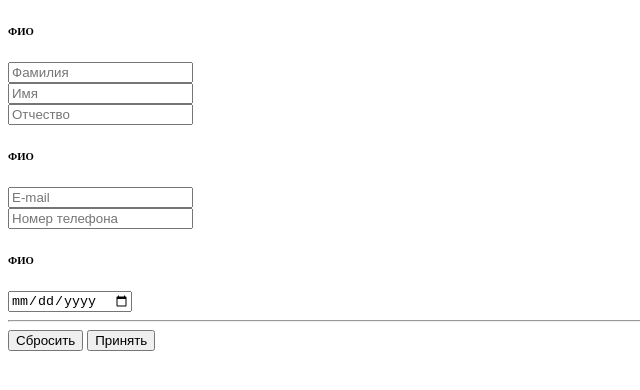
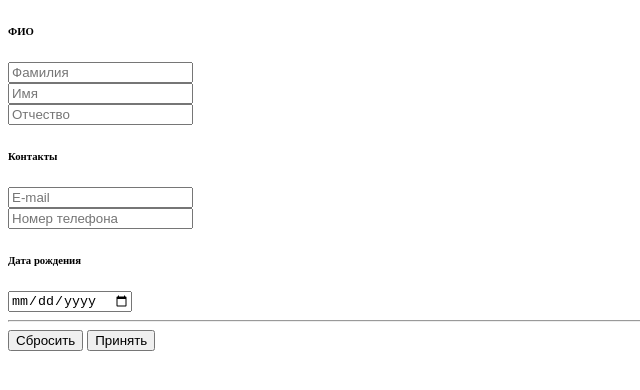
Before and after one commit to AlexType/simple-form, a plain HTML site: page index.html in a window 1280 px wide. Shown: the full height of the page, 0-640 px from the left. Drawn offline with Linux system fonts and the light colour scheme.

Commit message:
upd: form

```diff
--- a/index.html
+++ b/index.html
@@ -25,7 +25,7 @@
         </div>
       </div>
       <div class="form__group">
-        <h6 class="form__title">ФИО</h6>
+        <h6 class="form__title">Контакты</h6>
         <div class="form__item">
           <input type="email" name="email" placeholder="E-mail">
         </div>
@@ -34,7 +34,7 @@
         </div>
       </div>
       <div class="form__group">
-        <h6 class="form__title">ФИО</h6>
+        <h6 class="form__title">Дата рождения</h6>
         <div class="form__item">
           <input type="date" name="date" placeholder="Дата рождения">
         </div>
```
